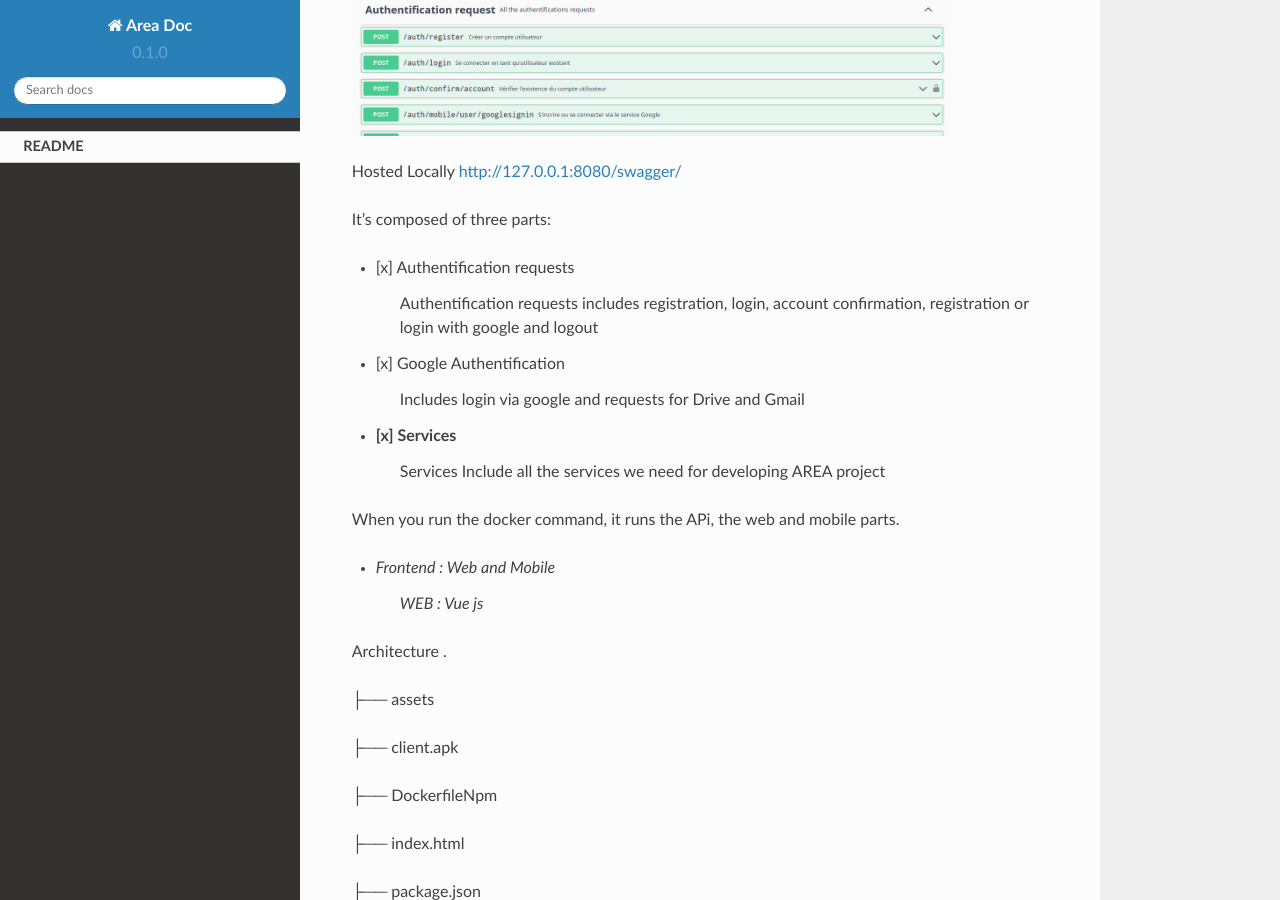
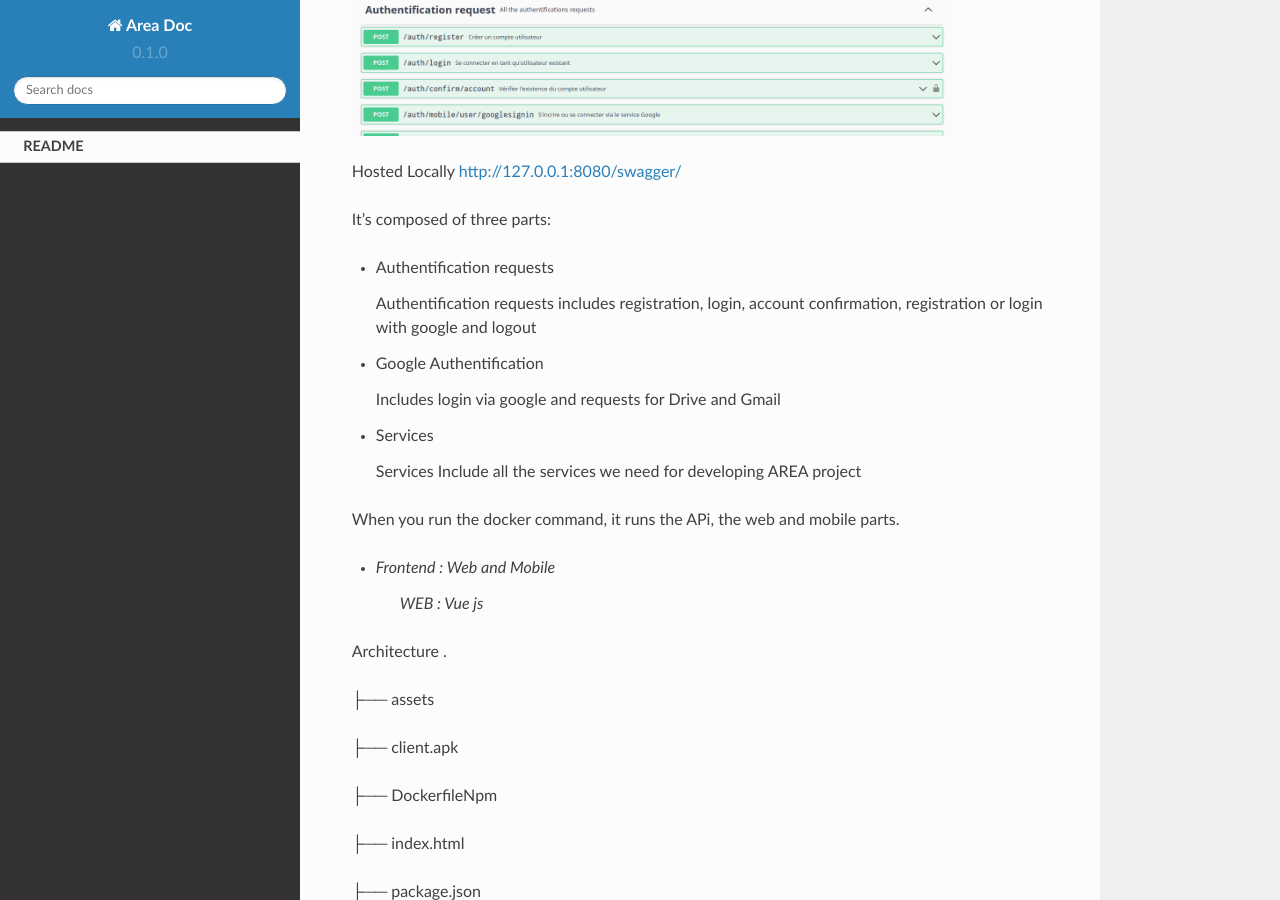
Before and after one commit to Pikatchu99/area-tutorial, a Sphinx documentation site: the page built from docs/source/README.rst, in a window 1280 px wide and 900 px high, scrolled down 2667 px. Built offline with Sphinx 7.4.7 and the Read the Docs theme 2.0.0, drawn with Linux system fonts in a browser that asks for light colours.

```diff
--- a/docs/source/README.rst
+++ b/docs/source/README.rst
@@ -117,19 +117,21 @@ http://127.0.0.1:8080/swagger/
 
 It's composed of three parts:
 
-* [x]  Authentification requests
+*   Authentification requests
 
     Authentification requests includes registration, login, account confirmation, registration or login with google and logout
 
-* [x]  Google Authentification
+*   Google Authentification
 
     Includes login via google and requests for Drive and Gmail
 
-* [x]  Services
+*   Services
+
     Services Include all the services we need for developing AREA project
 
+
+
 When you run the docker command, it runs the APi, the web and mobile parts.
-
 
 - *Frontend : Web and Mobile*
 
```
